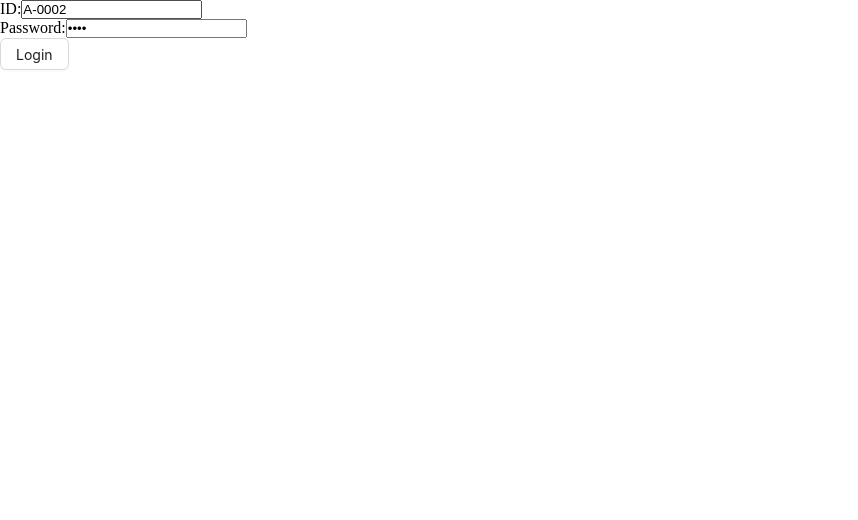
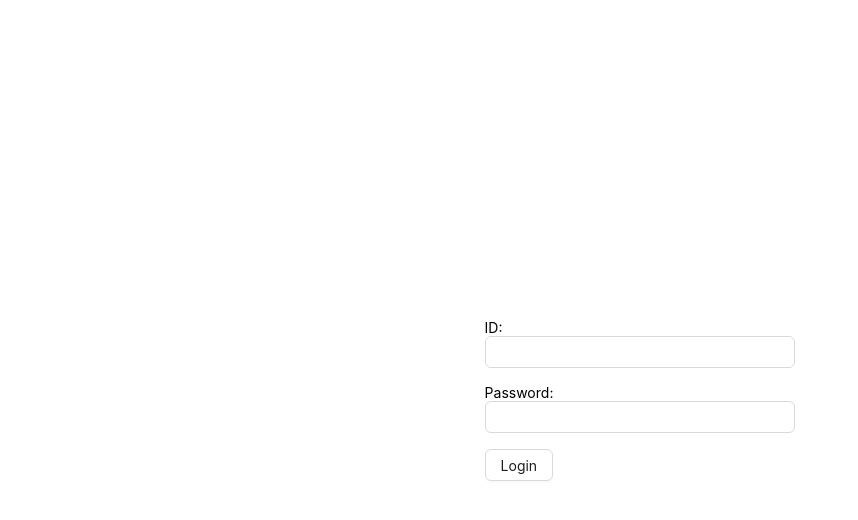
Before and after one commit to ikhtiaj-arif/um-client, a React (Vite) app: page /login in a window 1280 px wide. Shown: the top 520 px of the page, without its empty margins (0-858 px from the left). Built offline with nearby package versions, Linux system fonts and the light colour scheme.

Commit message:
dynamic form and input created

```diff
--- /dev/null
+++ b/src/components/form/PHForm.tsx
@@ -0,0 +1,18 @@
+
+import { FormProvider, useForm } from 'react-hook-form';
+
+const PHForm = ({ onSubmit, children }) => {
+    const methods = useForm()
+
+
+    return (
+        <FormProvider {...methods}>
+
+            <form onSubmit={methods.handleSubmit(onSubmit)}>
+                {children}
+            </form>
+        </FormProvider>
+    );
+};
+
+export default PHForm;
--- /dev/null
+++ b/src/components/form/PHInputs.tsx
@@ -0,0 +1,19 @@
+import { Input } from 'antd';
+import { Controller } from 'react-hook-form';
+
+const PHInput = ({ type, name, label }) => {
+
+    return (
+        <div style={{ marginBottom: '16px' }}>
+            {label && <label htmlFor={label}>{label}:</label>}
+            <Controller
+                name={name} render={({ field }) => (
+                    <Input {...field} type={type} id={name} />
+                )}
+            />
+
+        </div>
+    );
+};
+
+export default PHInput;
--- a/src/pages/Login.tsx
+++ b/src/pages/Login.tsx
@@ -1,28 +1,31 @@
-import { Button } from 'antd';
-import { FieldValues, useForm } from 'react-hook-form';
+import { Button, Row } from 'antd';
+import { FieldValues } from 'react-hook-form';
 import { useNavigate } from 'react-router-dom';
+import PHForm from '../components/form/PHForm';
+import PHInput from '../components/form/PHInputs';
+import { useLoginMutation } from '../redux/features/auth/authApi';
+import { useAppDispatch } from '../redux/hooks';
 import { toast } from 'sonner';
-import { useLoginMutation } from '../redux/features/auth/authApi';
+import { verifyToken } from '../utils/verifyToken';
 import { setUser, TUser } from '../redux/features/auth/authSlice';
-import { useAppDispatch } from '../redux/hooks';
-import { verifyToken } from '../utils/verifyToken';
 
 
 const Login = () => {
     const navigate = useNavigate()
 
-    const { register, handleSubmit } = useForm({
-        defaultValues: {
-            userId: 'A-0002',
-            password: '1234'
-        }
-    })
+    // const { register, handleSubmit } = useForm({
+    //     defaultValues: {
+    //         userId: 'A-0002',
+    //         password: '1234'
+    //     }
+    // })
+
 
     const [login] = useLoginMutation()
 
     const dispatch = useAppDispatch()
 
-    const onSubmit = async (data:FieldValues) => {
+    const onSubmit = async (data: FieldValues) => {
         const toastId = toast.loading('Logging in')
         try {
             const userInfo = {
@@ -39,22 +42,16 @@
             toast.error('something went wrong', { id: toastId })
             console.log(err);
         }
-
-
+        // console.log(data);
     }
 
     return (
-        <form onSubmit={handleSubmit(onSubmit)}>
-            <div>
-                <label htmlFor="id">ID:</label>
-                <input type="text" id='id' {...register("userId")} />
-            </div>
-            <div>
-                <label htmlFor="password">Password:</label>
-                <input type="password" id='password' {...register("password")} />
-            </div>
-            <Button htmlType='submit' >Login</Button>
-        </form>
+        <Row justify="center" align='middle' style={{ height: " 100vh" }}>
+            <PHForm onSubmit={onSubmit}>
+                <PHInput type='text' name='userId' label='ID' />
+                <PHInput type='password' name='password' label='Password' />
+                <Button htmlType='submit' >Login</Button>
+            </PHForm></Row>
     );
 };
 
```
